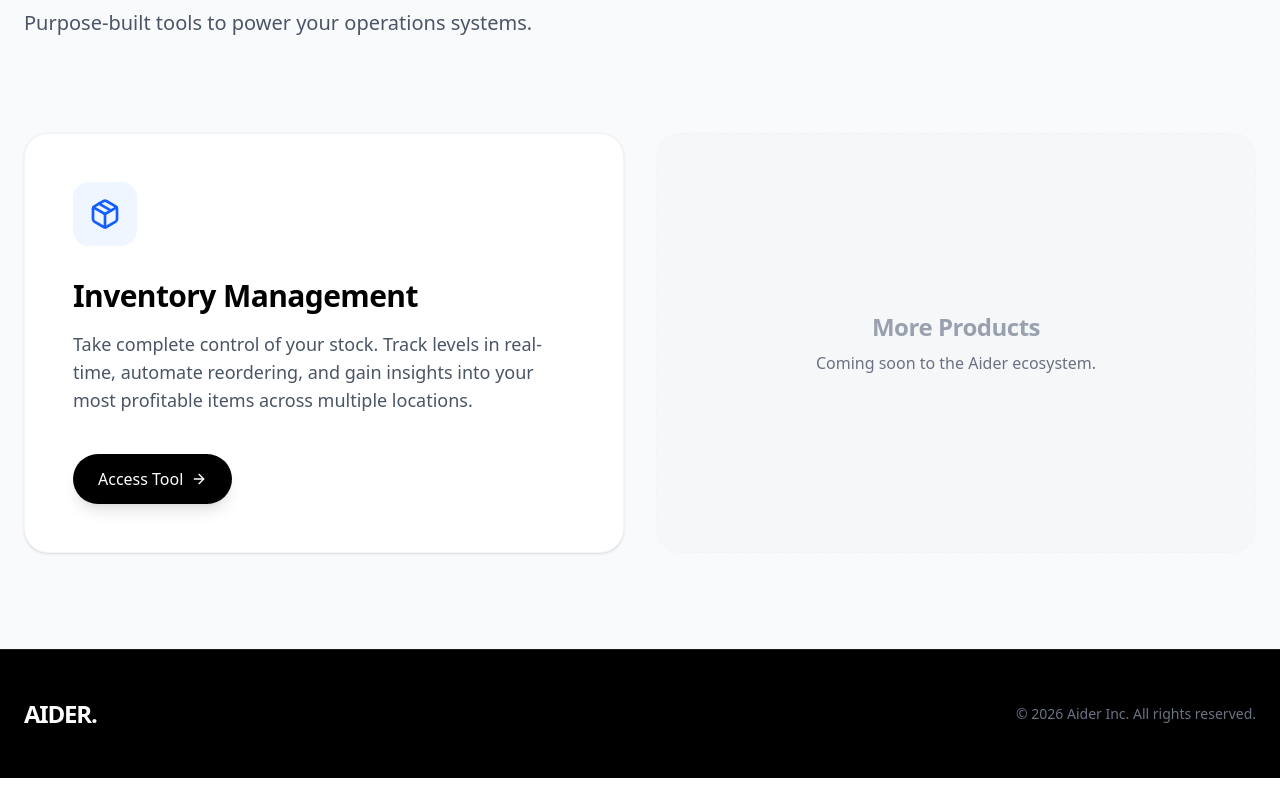
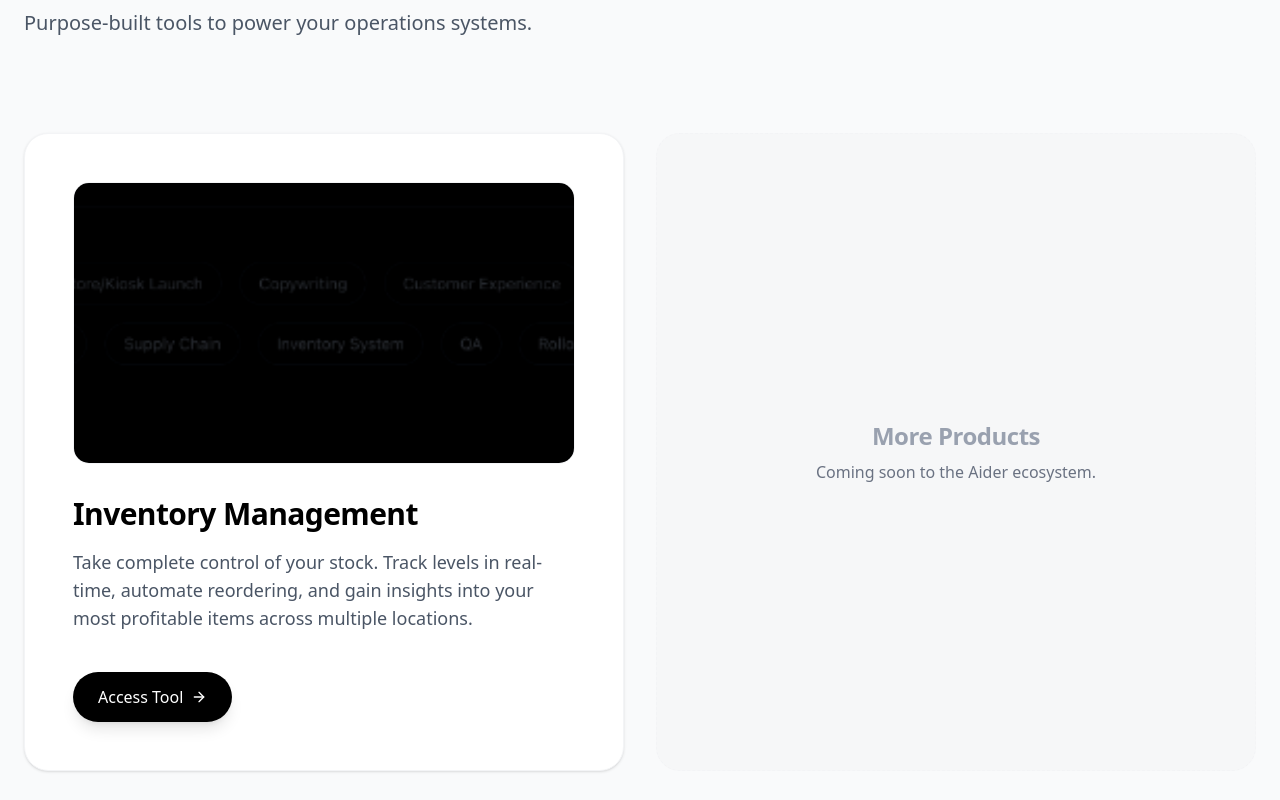
Before and after one commit to Richmondeke/aider-app, a Next.js app: page / in a window 1280 px wide. Shown: the part 3660-4460 px from the top of the page. Before the commit the page ends 4438 px from the top, so only its background shows below. Built offline with nearby package versions, Linux system fonts and the light colour scheme; no server answers.

Commit message:
feat: replace inventory icon with dashboard preview

```diff
--- a/src/components/landing/Products.tsx
+++ b/src/components/landing/Products.tsx
@@ -2,7 +2,8 @@
 
 import { motion } from "framer-motion";
 import Link from "next/link";
-import { ArrowRight, Package } from "lucide-react";
+import Image from "next/image";
+import { ArrowRight } from "lucide-react";
 
 export default function Products() {
     return (
@@ -35,10 +36,15 @@ export default function Products() {
                             rotateY: -1,
                             boxShadow: "0 25px 50px -12px rgba(0, 0, 0, 0.15)"
                         }}
-                        className="bg-white rounded-3xl p-8 md:p-12 shadow-sm border border-gray-100 flex flex-col items-start cursor-default transition-shadow duration-300"
+                        className="bg-white rounded-3xl p-8 md:p-12 shadow-sm border border-gray-100 flex flex-col items-start cursor-default transition-shadow duration-300 group overflow-hidden"
                     >
-                        <div className="p-4 bg-blue-50 rounded-2xl mb-8 group-hover:bg-blue-100 transition-colors">
-                            <Package className="w-8 h-8 text-blue-600" />
+                        <div className="relative w-full aspect-video mb-8 rounded-2xl overflow-hidden border border-gray-100 shadow-inner group-hover:scale-[1.02] transition-transform duration-500">
+                            <Image
+                                src="/images/dashboard-preview.png"
+                                alt="Dashboard Preview"
+                                fill
+                                className="object-cover"
+                            />
                         </div>
                         <h3 className="text-3xl font-bold mb-4">Inventory Management</h3>
                         <p className="text-gray-600 mb-10 flex-1 text-lg">
```
Also changed, not shown: public/images/dashboard-preview.png (added).
